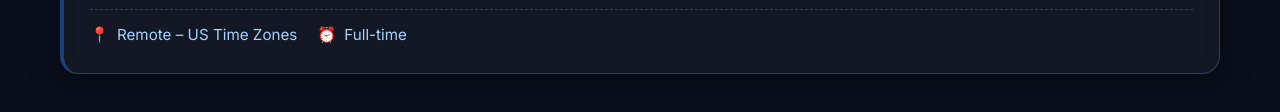
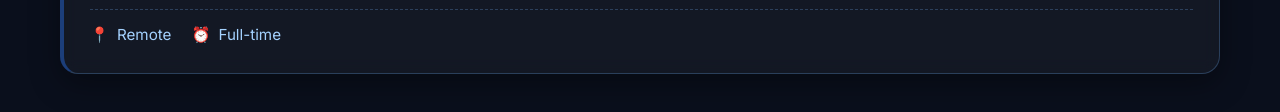
Before and after one commit to am-consultingai/career, a plain HTML site: page index.html in a window 1280 px wide. Shown: the part 2990-3102 px from the top of the page. Drawn offline with Linux system fonts and the light colour scheme.

Commit message:
Update index.html

```diff
--- a/index.html
+++ b/index.html
@@ -526,7 +526,7 @@
   "title": "Senior Data Science Team Lead",
   "department": "rnd",
   "departmentDisplay": "R&D",
-  "location": "Remote – US Time Zones",
+  "location": "Remote",
   "type": "Full-time",
   "description": "Lead a small, high-impact data team while remaining hands-on in developing machine learning models, experimentation frameworks, and scalable data solutions for a fast-growing US-based company.",
   "responsibilities": [
```
